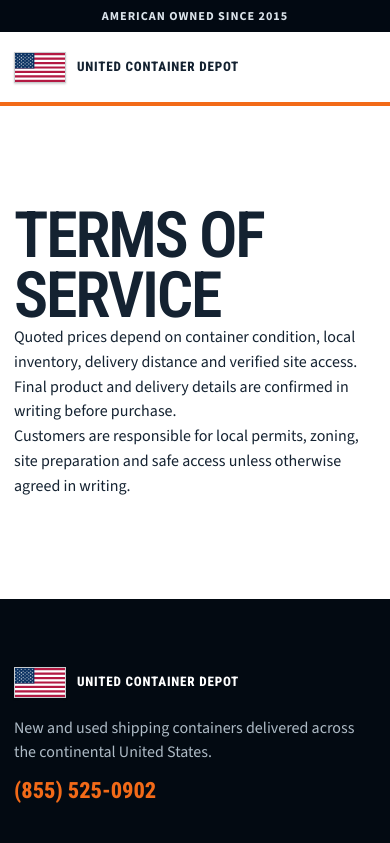
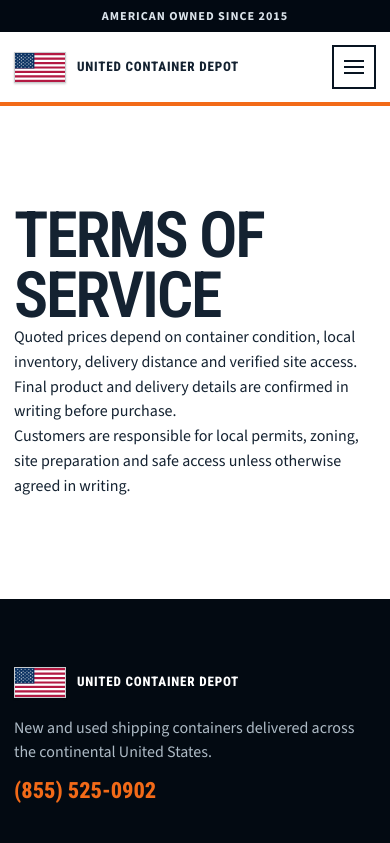
Before and after one commit to juliusgloeckner-gif/container-depot-showcase, a Next.js app: page /terms in a window 390 px wide. Shown: the top 843 px of the page. Built offline with nearby package versions, Linux system fonts and the light colour scheme.

Commit message:
Add responsive mobile navigation menu

```diff
--- a/app/SiteShell.tsx
+++ b/app/SiteShell.tsx
@@ -17,6 +17,28 @@ export function Header() {
             <span className="flag-mark" aria-hidden="true"><Image src="/us-flag.png" alt="" fill sizes="52px" /></span>
             <span>United Container Depot</span>
           </Link>
+          <details className="mobile-menu">
+            <summary><span className="menu-icon" aria-hidden="true"></span><span>Menu</span></summary>
+            <div className="mobile-menu-panel">
+              <div className="mobile-menu-main">
+                <Link href="/#inventory">Containers</Link>
+                <Link href="/#industries">Storage uses</Link>
+                <a href="tel:18555250902">Call (855) 525-0902</a>
+                <Link className="mobile-menu-quote" href="?quote=1#quote-form">Get a quote</Link>
+              </div>
+              <span className="mobile-menu-label">Storage by use</span>
+              <div className="mobile-menu-links">
+                <Link href="/construction">Construction sites</Link>
+                <Link href="/farm">Farms and ranches</Link>
+                <Link href="/business">Business overflow</Link>
+                <Link href="/moving">Moving and relocation</Link>
+                <Link href="/renovation">Renovation storage</Link>
+                <Link href="/vehicles">Vehicles and recreation</Link>
+                <Link href="/events">Events and production</Link>
+                <Link href="/institutions">Schools and institutions</Link>
+              </div>
+            </div>
+          </details>
           <nav aria-label="Main navigation">
             <Link href="/#inventory">Containers</Link>
             <Link href="/#industries">Storage uses</Link>
--- a/app/globals.css
+++ b/app/globals.css
@@ -24,6 +24,24 @@ nav { display:flex; gap:26px; margin-left:auto; }
 nav a { font-weight:700; font-size:.9rem; text-transform:uppercase; letter-spacing:.035em; }
 nav a:hover { color:var(--orange-dark); }
 .nav-actions { display:flex; align-items:center; gap:18px; }
+.mobile-menu { display:none; margin-left:auto; }
+.mobile-menu summary { min-height:44px; display:flex; align-items:center; gap:9px; padding:0 12px; border:2px solid var(--navy); color:var(--navy); font-family:var(--font-heading); font-size:.82rem; font-weight:800; letter-spacing:.05em; text-transform:uppercase; cursor:pointer; list-style:none; }
+.mobile-menu summary::-webkit-details-marker { display:none; }
+.menu-icon,.menu-icon:before,.menu-icon:after { width:20px; height:2px; display:block; background:var(--navy); content:""; transition:transform .2s ease; }
+.menu-icon { position:relative; }
+.menu-icon:before { position:absolute; top:-6px; left:0; }
+.menu-icon:after { position:absolute; top:6px; left:0; }
+.mobile-menu[open] .menu-icon { background:transparent; }
+.mobile-menu[open] .menu-icon:before { top:0; transform:rotate(45deg); }
+.mobile-menu[open] .menu-icon:after { top:0; transform:rotate(-45deg); }
+.mobile-menu-panel { position:absolute; top:100%; left:0; right:0; z-index:50; padding:22px max(20px,calc((100% - 1180px)/2)); background:#fff; border-top:1px solid var(--line); box-shadow:0 18px 35px rgba(8,20,33,.22); max-height:calc(100vh - 110px); overflow:auto; }
+.mobile-menu-main { display:grid; grid-template-columns:repeat(4,1fr); gap:10px; margin-bottom:20px; }
+.mobile-menu-main a { min-height:48px; display:flex; align-items:center; justify-content:center; padding:8px 12px; border:1px solid var(--line); font-family:var(--font-heading); font-size:.82rem; font-weight:800; text-align:center; text-transform:uppercase; }
+.mobile-menu-main .mobile-menu-quote { background:var(--orange); border-color:var(--orange); color:#fff; }
+.mobile-menu-label { display:block; margin-bottom:9px; color:var(--orange-dark); font-size:.72rem; font-weight:800; letter-spacing:.1em; text-transform:uppercase; }
+.mobile-menu-links { display:grid; grid-template-columns:repeat(2,1fr); gap:1px; background:var(--line); border:1px solid var(--line); }
+.mobile-menu-links a { min-height:46px; display:flex; align-items:center; padding:9px 14px; background:#fff; font-size:.9rem; font-weight:700; }
+.mobile-menu a:hover { color:var(--orange-dark); }
 .phone { font-family:var(--font-heading); font-weight:800; color:var(--orange-dark); font-size:1.15rem; }
 .button { min-height:48px; display:inline-flex; align-items:center; justify-content:center; padding:0 22px; border:2px solid transparent; font-weight:800; font-size:.92rem; letter-spacing:.04em; text-transform:uppercase; cursor:pointer; border-radius:2px; }
 .button.small { min-height:42px; padding:0 16px; }
@@ -216,6 +234,8 @@ blockquote { margin:0; }
 
 @media (max-width:1020px) {
   nav { display:none; }
+  .nav-actions { display:none; }
+  .mobile-menu { display:block; }
   .hero-grid { grid-template-columns:1fr 400px; gap:30px; }
   .inventory-grid { grid-template-columns:1fr 1fr; }
   .use-grid { grid-template-columns:1fr 1fr; }
@@ -230,7 +250,8 @@ blockquote { margin:0; }
   .utility-inner span+span:before { display:none; }
   .nav-inner { height:70px; }
   .wordmark { font-size:.82rem; }
-  .nav-actions .phone,.nav-actions .button { display:none; }
+  .mobile-menu-panel { padding:16px 14px 20px; max-height:calc(100vh - 102px); }
+  .mobile-menu-main { grid-template-columns:1fr 1fr; }
   .home-hero,.vertical-hero { min-height:auto; display:block; background-color:var(--navy); background-image:none !important; }
   .home-hero .hero-background,.vertical-hero .hero-background {
     position:relative !important;
@@ -293,6 +314,9 @@ blockquote { margin:0; }
 }
 @media (max-width:480px) {
   .wordmark>span:last-child { max-width:150px; line-height:1.02; }
+  .mobile-menu summary { padding:0 10px; }
+  .mobile-menu summary>span:last-child { display:none; }
+  .mobile-menu-main,.mobile-menu-links { grid-template-columns:1fr; }
   .hero-copy h1 { font-size:2.8rem; }
   .inventory-grid { grid-template-columns:1fr; }
   .footer-grid { grid-template-columns:1fr; }
```
